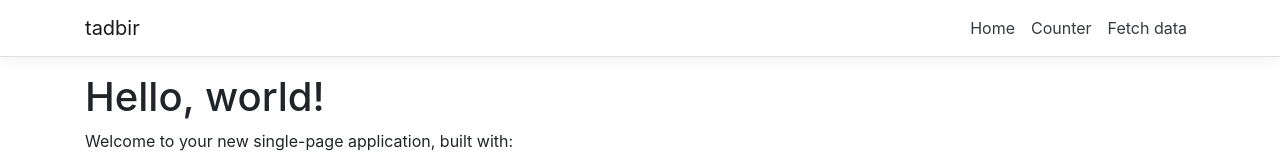
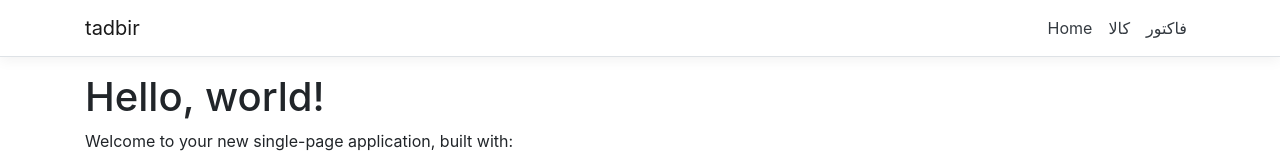
Before and after one commit to mszolghadr/tadbir-interview, an Angular app in the folder Presentation/ClientApp/: page / in a window 1280 px wide. Shown: the top 160 px of the page. Built offline with nearby package versions, Linux system fonts and the light colour scheme.

Commit message:
rename files

```diff
--- a/Presentation/ClientApp/src/app/app.module.ts
+++ b/Presentation/ClientApp/src/app/app.module.ts
@@ -7,26 +7,26 @@
 import { AppComponent } from './app.component';
 import { NavMenuComponent } from './nav-menu/nav-menu.component';
 import { HomeComponent } from './home/home.component';
-import { CounterComponent } from './counter/counter.component';
-import { FetchDataComponent } from './fetch-data/fetch-data.component';
+import { ProductComponent } from './product/product.component';
+import { FetchDataComponent as InvoiceComponent } from './invoice/invoice.component';
 
 @NgModule({
   declarations: [
     AppComponent,
     NavMenuComponent,
     HomeComponent,
-    CounterComponent,
-    FetchDataComponent
+    ProductComponent,
+    InvoiceComponent
   ],
   imports: [
     BrowserModule.withServerTransition({ appId: 'ng-cli-universal' }),
     HttpClientModule,
     FormsModule,
     RouterModule.forRoot([
-    { path: '', component: HomeComponent, pathMatch: 'full' },
-    { path: 'counter', component: CounterComponent },
-    { path: 'fetch-data', component: FetchDataComponent },
-], { relativeLinkResolution: 'legacy' })
+      { path: '', component: HomeComponent, pathMatch: 'full' },
+      { path: 'product', component: ProductComponent },
+      { path: 'invoice', component: InvoiceComponent },
+    ], { relativeLinkResolution: 'legacy' })
   ],
   providers: [],
   bootstrap: [AppComponent]
--- a/Presentation/ClientApp/src/app/fetch-data/fetch-data.component.ts
+++ b/Presentation/ClientApp/src/app/invoice/invoice.component.ts
@@ -2,8 +2,8 @@
 import { HttpClient } from '@angular/common/http';
 
 @Component({
-  selector: 'app-fetch-data',
-  templateUrl: './fetch-data.component.html'
+  selector: 'app-invoice',
+  templateUrl: './invoice.component.html'
 })
 export class FetchDataComponent {
   public forecasts: WeatherForecast[];
--- a/Presentation/ClientApp/src/app/nav-menu/nav-menu.component.html
+++ b/Presentation/ClientApp/src/app/nav-menu/nav-menu.component.html
@@ -1,41 +1,21 @@
 <header>
-  <nav
-    class="navbar navbar-expand-sm navbar-toggleable-sm navbar-light bg-white border-bottom box-shadow mb-3"
-  >
+  <nav class="navbar navbar-expand-sm navbar-toggleable-sm navbar-light bg-white border-bottom box-shadow mb-3">
     <div class="container">
       <a class="navbar-brand" [routerLink]="['/']">tadbir</a>
-      <button
-        class="navbar-toggler"
-        type="button"
-        data-toggle="collapse"
-        data-target=".navbar-collapse"
-        aria-label="Toggle navigation"
-        [attr.aria-expanded]="isExpanded"
-        (click)="toggle()"
-      >
+      <button class="navbar-toggler" type="button" data-toggle="collapse" data-target=".navbar-collapse"
+        aria-label="Toggle navigation" [attr.aria-expanded]="isExpanded" (click)="toggle()">
         <span class="navbar-toggler-icon"></span>
       </button>
-      <div
-        class="navbar-collapse collapse d-sm-inline-flex justify-content-end"
-        [ngClass]="{ show: isExpanded }"
-      >
+      <div class="navbar-collapse collapse d-sm-inline-flex justify-content-end" [ngClass]="{ show: isExpanded }">
         <ul class="navbar-nav flex-grow">
-          <li
-            class="nav-item"
-            [routerLinkActive]="['link-active']"
-            [routerLinkActiveOptions]="{ exact: true }"
-          >
+          <li class="nav-item" [routerLinkActive]="['link-active']" [routerLinkActiveOptions]="{ exact: true }">
             <a class="nav-link text-dark" [routerLink]="['/']">Home</a>
           </li>
           <li class="nav-item" [routerLinkActive]="['link-active']">
-            <a class="nav-link text-dark" [routerLink]="['/counter']"
-              >Counter</a
-            >
+            <a class="nav-link text-dark" [routerLink]="['/product']">کالا</a>
           </li>
           <li class="nav-item" [routerLinkActive]="['link-active']">
-            <a class="nav-link text-dark" [routerLink]="['/fetch-data']"
-              >Fetch data</a
-            >
+            <a class="nav-link text-dark" [routerLink]="['/invoice']">فاکتور</a>
           </li>
         </ul>
       </div>
--- a/Presentation/ClientApp/src/app/counter/counter.component.ts
+++ b/Presentation/ClientApp/src/app/product/product.component.ts
@@ -1,10 +1,10 @@
 import { Component } from '@angular/core';
 
 @Component({
-  selector: 'app-counter-component',
-  templateUrl: './counter.component.html'
+  selector: 'app-product-component',
+  templateUrl: './product.component.html'
 })
-export class CounterComponent {
+export class ProductComponent {
   public currentCount = 0;
 
   public incrementCounter() {
```
Also changed, not shown: Presentation/ClientApp/src/app/invoice/invoice.component.html (renamed from Presentation/ClientApp/src/app/fetch-data/fetch-data.component.html), Presentation/ClientApp/src/app/product/product.component.html (renamed from Presentation/ClientApp/src/app/counter/counter.component.html), 1 other file (tests, documents, lock files or other folders).
